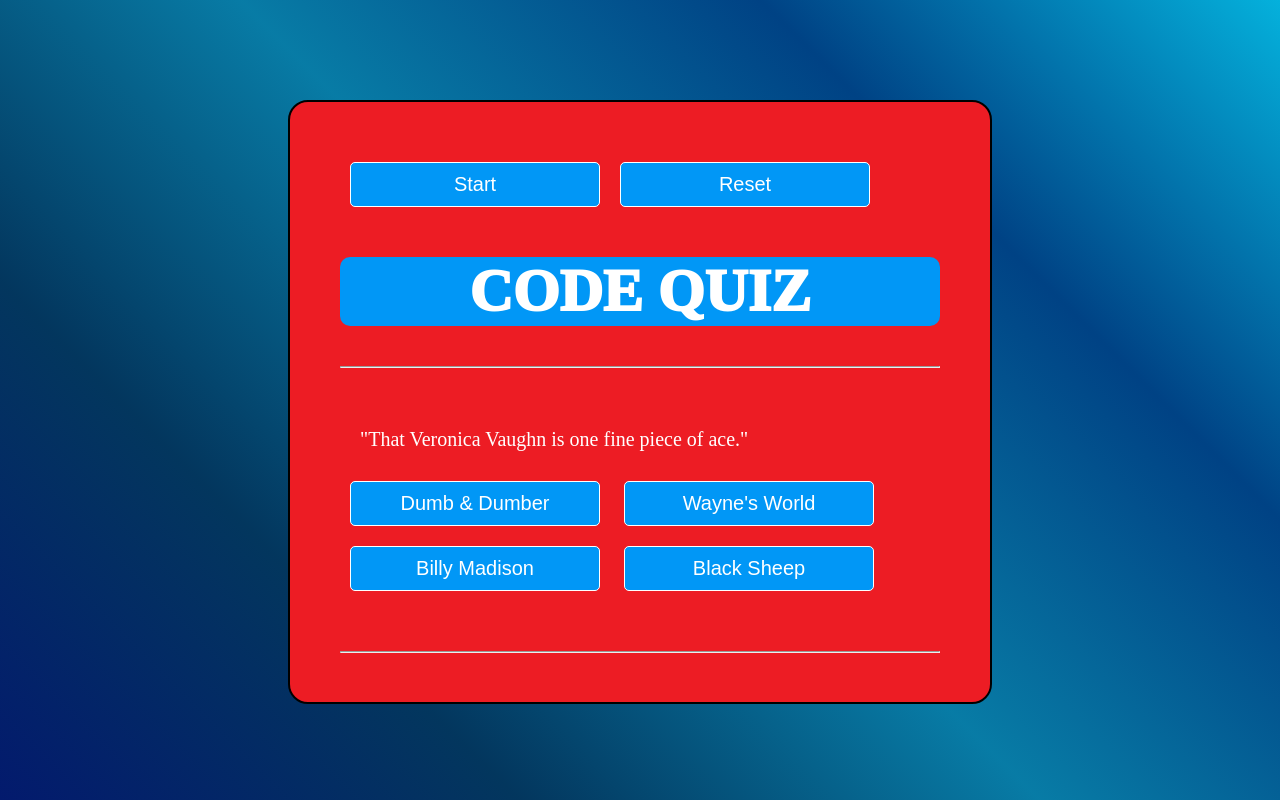
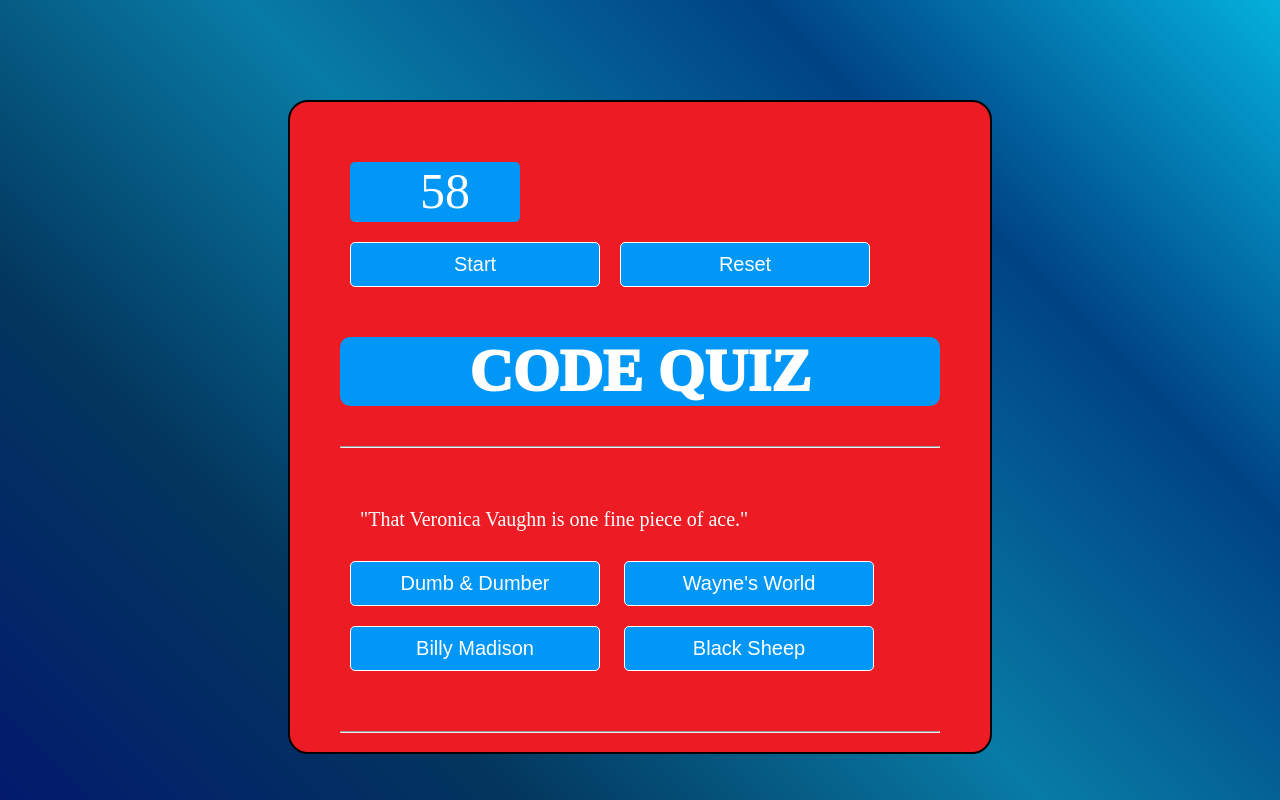
Before and after one commit to chadclark1234/Code-Quiz, a plain HTML site: page index.html in a window 1280 px wide. Both pictures are taken after a click on the button "Start". Drawn offline with Linux system fonts and the light colour scheme.

Commit message:
draft:semifinal

```diff
--- a/assets/css/style.css
+++ b/assets/css/style.css
@@ -15,7 +15,7 @@
 .container {
   width: 600px;
   max-width: 80%;
-  height: 500px;
+  height: 550px;
   margin: auto;
   margin-top: 100px;
   background-color: #ed1c24;
@@ -24,6 +24,17 @@
   border: 2px solid black;
   justify-content: center;
   align-items: center;
+}
+
+.timer {
+  width: 100px;
+  height: 50px;
+  background-color: #0197f6;
+  margin: 10px;
+  border-radius: 5px;
+  font-size: 50px;
+  color: white;
+  padding: 0px 0px 10px 70px;
 }
 
 #start,
--- a/assets/js/script.js
+++ b/assets/js/script.js
@@ -6,10 +6,12 @@
 const option3 = document.getElementById("btn3");
 const question = document.getElementById("question");
 const answerBtns = document.querySelectorAll(".buttons button");
+let timer = document.querySelector(".timer");
 let questionNum = 0;
 let playerScore = 1;
+let secondsLeft = 60;
 
-console.log(answerBtns);
+//QUESTIONS AND ANSWERS
 var qlist = [
   {
     question: `"That Veronica Vaughn is one fine piece of ace."`,
@@ -63,14 +65,16 @@
   },
 ];
 
+//START GAME
 startGame.addEventListener("click", function () {
   alert("Match the correct comedy movie with the one-liner");
   generateQuestion();
+  setTime();
 });
 
+//RESET GAME
 resetGame.addEventListener("click", function () {
   window.location.reload();
-  console.log("reset game");
 });
 
 //GENERATE QUESTION FROM QLIST
@@ -80,9 +84,6 @@
     answerBtns[i].textContent = qlist[questionNum].options[i];
   }
 }
-
-//RUN GENERATE QUESTION RIGHT AWAY-WILL WANT TO CONNECT TO START BTN
-// generateQuestion();
 
 //WATCHES FOR CLICK AND COMPARES ANSWER-CORRECT/INCORRECT
 for (i = 0; i < answerBtns.length; i++) {
@@ -110,3 +111,16 @@
     }, 1000);
   });
 }
+
+//COUNTDOWN TIMER
+function setTime() {
+  var timerInterval = setInterval(function () {
+    secondsLeft--;
+    timer.textContent = secondsLeft;
+    console.log(secondsLeft);
+    if (secondsLeft === 0) {
+      clearInterval(timerInterval);
+      alert("GAME OVER!!");
+    }
+  }, 1000);
+}
--- a/index.html
+++ b/index.html
@@ -9,6 +9,7 @@
   <body>
     <div class="container">
       <div id="quiz">
+        <div class="timer"></div>
         <div>
           <button id="start">Start</button><button id="reset">Reset</button>
         </div>
```
Also changed, not shown: assets/images/pic.PNG (added), 1 other file.
